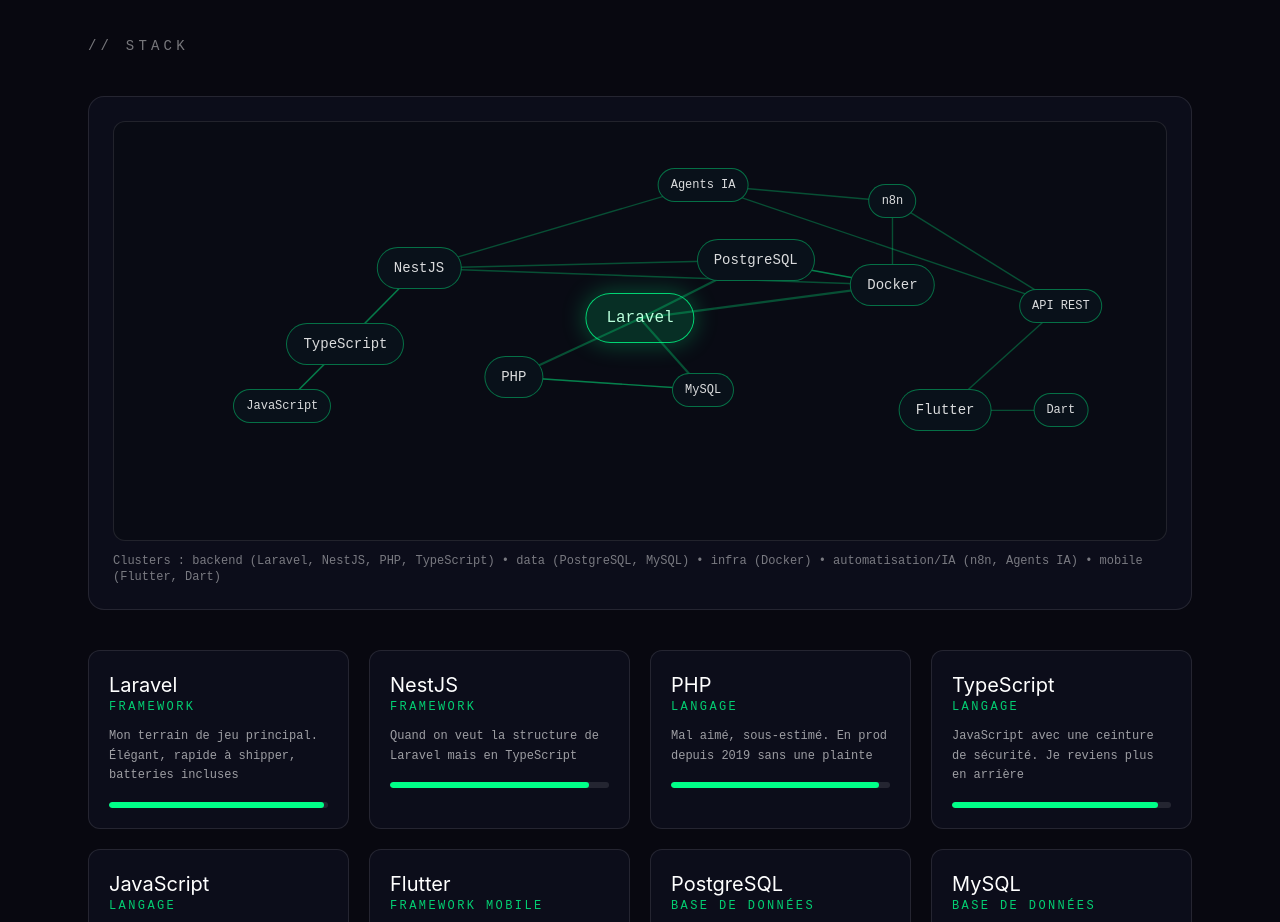
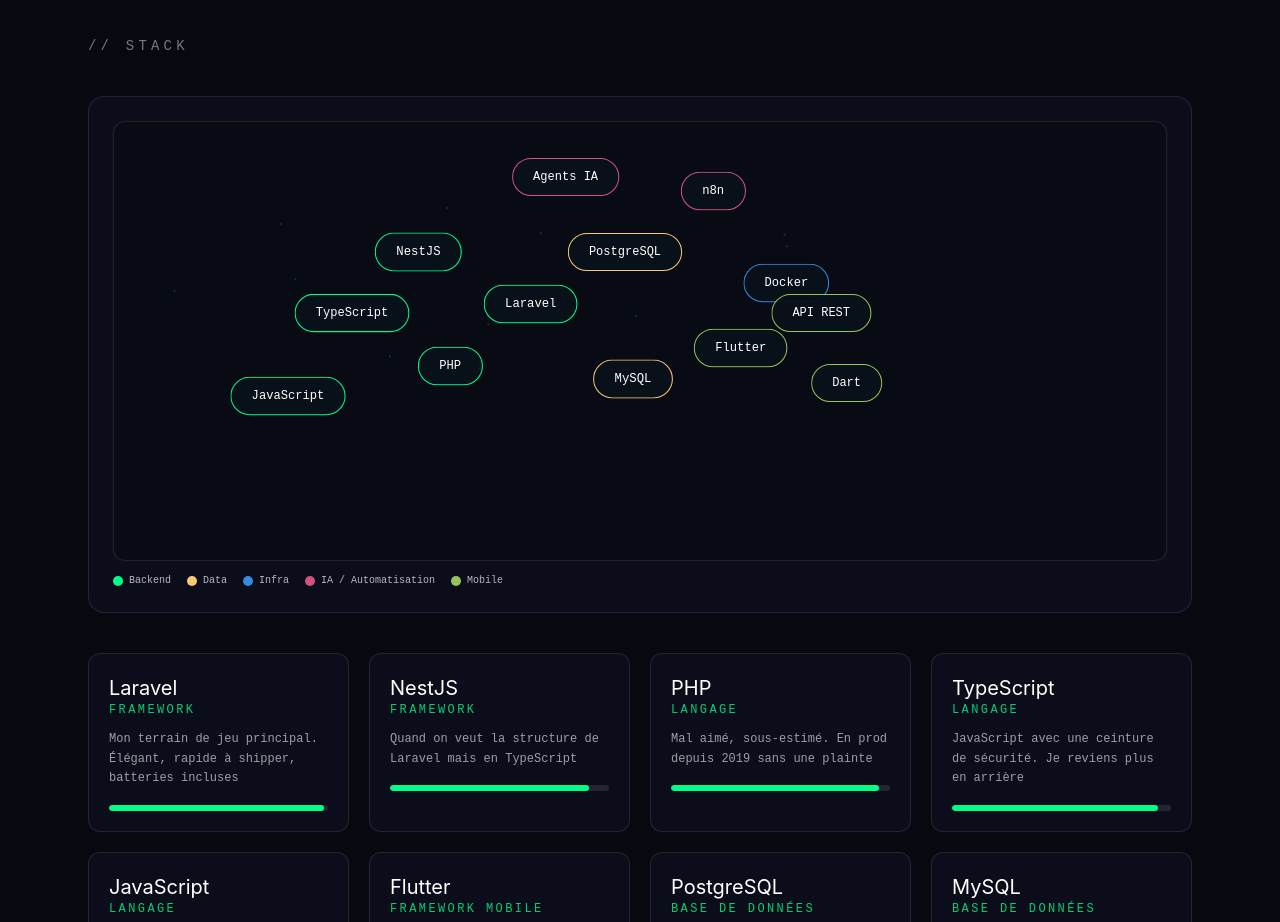
Before and after one commit to shikileliondor/Portfoliomorel, a Next.js app: page / in a window 1280 px wide. Shown: the part 860-1782 px from the top of the page. Built offline with nearby package versions, Linux system fonts and the light colour scheme.

Commit message:
Améliore le graphe stack interactif et animé

```diff
--- a/components/PortfolioPage.tsx
+++ b/components/PortfolioPage.tsx
@@ -19,6 +19,15 @@
   | "n8n"
   | "Agents IA"
   | "API REST";
+
+type ClusterName = "backend" | "data" | "infra" | "ia" | "mobile";
+
+type GraphNode = {
+  x: number;
+  y: number;
+  size: "sm" | "md" | "lg";
+  cluster: ClusterName;
+};
 
 const stackItems = [
   { name: "Laravel", type: "Framework", level: 98, opinion: "Mon terrain de jeu principal. Élégant, rapide à shipper, batteries incluses" },
@@ -45,24 +54,37 @@
   { name: "Dart", type: "Langage", level: 82, opinion: "Propre et typé. On l'oublie vite tellement Flutter l'abstrait bien" },
 ] as const;
 
-const nodePositions: Record<
-  NodeName,
-  { x: number; y: number; size: "sm" | "md" | "lg"; cluster: string }
-> = {
-  Laravel: { x: 50, y: 47, size: "lg", cluster: "backend" },
-  NestJS: { x: 29, y: 35, size: "md", cluster: "backend" },
-  PHP: { x: 38, y: 61, size: "md", cluster: "backend" },
-  TypeScript: { x: 22, y: 53, size: "md", cluster: "backend" },
-  JavaScript: { x: 16, y: 68, size: "sm", cluster: "backend" },
-  Flutter: { x: 79, y: 69, size: "md", cluster: "mobile" },
-  Dart: { x: 90, y: 69, size: "sm", cluster: "mobile" },
-  PostgreSQL: { x: 61, y: 33, size: "md", cluster: "data" },
-  MySQL: { x: 56, y: 64, size: "sm", cluster: "data" },
-  Docker: { x: 74, y: 39, size: "md", cluster: "infra" },
-  n8n: { x: 74, y: 19, size: "sm", cluster: "ia" },
-  "Agents IA": { x: 56, y: 15, size: "sm", cluster: "ia" },
-  "API REST": { x: 90, y: 44, size: "sm", cluster: "api" },
+const nodePositions: Record<NodeName, GraphNode> = {
+  Laravel: { x: 44, y: 46, size: "lg", cluster: "backend" },
+  NestJS: { x: 33, y: 34, size: "md", cluster: "backend" },
+  PHP: { x: 35, y: 60, size: "md", cluster: "backend" },
+  TypeScript: { x: 28, y: 48, size: "md", cluster: "backend" },
+  JavaScript: { x: 22, y: 67, size: "sm", cluster: "backend" },
+  Flutter: { x: 64, y: 56, size: "md", cluster: "mobile" },
+  Dart: { x: 73, y: 64, size: "sm", cluster: "mobile" },
+  PostgreSQL: { x: 54, y: 34, size: "md", cluster: "data" },
+  MySQL: { x: 53, y: 63, size: "sm", cluster: "data" },
+  Docker: { x: 68, y: 41, size: "md", cluster: "infra" },
+  n8n: { x: 60, y: 20, size: "sm", cluster: "ia" },
+  "Agents IA": { x: 48, y: 17, size: "sm", cluster: "ia" },
+  "API REST": { x: 72, y: 48, size: "sm", cluster: "mobile" },
 };
+
+const clusterColors: Record<ClusterName, string> = {
+  backend: "#00ff88",
+  data: "#FAC775",
+  infra: "#378ADD",
+  ia: "#D4537E",
+  mobile: "#97C459",
+};
+
+const clusterLabels: Array<{ key: ClusterName; label: string }> = [
+  { key: "backend", label: "Backend" },
+  { key: "data", label: "Data" },
+  { key: "infra", label: "Infra" },
+  { key: "ia", label: "IA / Automatisation" },
+  { key: "mobile", label: "Mobile" },
+];
 
 const nodeLinks: Array<[NodeName, NodeName]> = [
   ["Laravel", "PHP"],
@@ -86,6 +108,27 @@
   ["Agents IA", "NestJS"],
   ["Agents IA", "API REST"],
 ];
+
+const nodeInfo: Record<NodeName, { years: string; type: string; opinion: string }> = {
+  Laravel: { years: "6 ans", type: "Backend", opinion: "Mon framework MVP: livré vite, propre et scalable." },
+  NestJS: { years: "4 ans", type: "Backend", opinion: "Architecture clean côté Node, parfait pour les APIs ambitieuses." },
+  PHP: { years: "6 ans", type: "Langage", opinion: "Stable, mature, zéro drama en prod." },
+  TypeScript: { years: "5 ans", type: "Langage", opinion: "Le meilleur garde-fou quand le projet grossit." },
+  JavaScript: { years: "7 ans", type: "Langage", opinion: "Indispensable, mais je préfère le garder typé." },
+  Flutter: { years: "3 ans", type: "Mobile", opinion: "Un codebase, deux plateformes, time-to-market agressif." },
+  Dart: { years: "3 ans", type: "Langage", opinion: "Simple et efficace, parfait pour shipper mobile." },
+  PostgreSQL: { years: "6 ans", type: "Data", opinion: "Mon couteau suisse SQL pour les apps sérieuses." },
+  MySQL: { years: "6 ans", type: "Data", opinion: "Fiable et rapide quand il faut aller droit au but." },
+  Docker: { years: "5 ans", type: "Infra", opinion: "La base pour des environnements reproductibles sans friction." },
+  n8n: { years: "2 ans", type: "Automatisation", opinion: "Je remplace des tâches manuelles par des flux robustes." },
+  "Agents IA": { years: "2 ans", type: "IA", opinion: "Le backend qui raisonne, décide et agit via API." },
+  "API REST": { years: "6 ans", type: "Interface", opinion: "Le contrat clair entre mobile, web et backend." },
+};
+
+const pseudoRandom = (seed: number) => {
+  const x = Math.sin(seed * 999) * 10000;
+  return x - Math.floor(x);
+};
 
 const iaCards = [
   {
@@ -204,6 +247,114 @@
     return () => timers.forEach((t) => window.clearTimeout(t));
   }, []);
 
+  const stackGraphRef = useRef<HTMLDivElement | null>(null);
+  const [hoveredNode, setHoveredNode] = useState<NodeName | null>(null);
+  const [draggedNode, setDraggedNode] = useState<NodeName | null>(null);
+  const [graphNodes, setGraphNodes] = useState<Record<NodeName, GraphNode>>(nodePositions);
+  const [particles, setParticles] = useState(
+    Array.from({ length: 15 }, (_, i) => ({
+      x: 50 + pseudoRandom(i + 1) * 700,
+      y: 30 + pseudoRandom(i + 31) * 280,
+      vx: (pseudoRandom(i + 91) - 0.5) * 0.35,
+      vy: (pseudoRandom(i + 141) - 0.5) * 0.35,
+      color: i % 2 === 0 ? "#00ff88" : "#97C459",
+    })),
+  );
+
+  const flowMeta = useMemo(
+    () =>
+      nodeLinks.map((_, i) => ({
+        duration: 2 + pseudoRandom(i + 11) * 3,
+        begin: -(pseudoRandom(i + 101) * 5),
+      })),
+    [],
+  );
+
+  const pulseMeta = useMemo(
+    () =>
+      (Object.keys(nodePositions) as NodeName[]).reduce((acc, node, i) => {
+        acc[node] = {
+          duration: 3 + pseudoRandom(i + 201) * 3,
+          delay: -(pseudoRandom(i + 301) * 6),
+        };
+        return acc;
+      }, {} as Record<NodeName, { duration: number; delay: number }>),
+    [],
+  );
+
+  useEffect(() => {
+    let raf = 0;
+    const update = () => {
+      const bounds = stackGraphRef.current?.getBoundingClientRect();
+      if (!bounds) {
+        raf = window.requestAnimationFrame(update);
+        return;
+      }
+      setParticles((prev) =>
+        prev.map((particle) => {
+          let x = particle.x + particle.vx;
+          let y = particle.y + particle.vy;
+          let vx = particle.vx;
+          let vy = particle.vy;
+
+          if (x < 0 || x > bounds.width) {
+            vx *= -1;
+            x = Math.min(Math.max(x, 0), bounds.width);
+          }
+          if (y < 0 || y > bounds.height) {
+            vy *= -1;
+            y = Math.min(Math.max(y, 0), bounds.height);
+          }
+
+          return { ...particle, x, y, vx, vy };
+        }),
+      );
+      raf = window.requestAnimationFrame(update);
+    };
+    raf = window.requestAnimationFrame(update);
+    return () => window.cancelAnimationFrame(raf);
+  }, []);
+
+  useEffect(() => {
+    if (!draggedNode) return;
+
+    const onMove = (event: PointerEvent) => {
+      const bounds = stackGraphRef.current?.getBoundingClientRect();
+      if (!bounds) return;
+
+      const x = ((event.clientX - bounds.left) / bounds.width) * 100;
+      const y = ((event.clientY - bounds.top) / bounds.height) * 100;
+
+      setGraphNodes((prev) => ({
+        ...prev,
+        [draggedNode]: {
+          ...prev[draggedNode],
+          x: Math.min(Math.max(x, 8), 92),
+          y: Math.min(Math.max(y, 10), 90),
+        },
+      }));
+    };
+
+    const onUp = () => setDraggedNode(null);
+
+    window.addEventListener("pointermove", onMove);
+    window.addEventListener("pointerup", onUp);
+    return () => {
+      window.removeEventListener("pointermove", onMove);
+      window.removeEventListener("pointerup", onUp);
+    };
+  }, [draggedNode]);
+
+  const connectedNodes = useMemo(() => {
+    if (!hoveredNode) return new Set<NodeName>();
+    const set = new Set<NodeName>([hoveredNode]);
+    nodeLinks.forEach(([from, to]) => {
+      if (from === hoveredNode) set.add(to);
+      if (to === hoveredNode) set.add(from);
+    });
+    return set;
+  }, [hoveredNode]);
+
   const badges = useMemo(() => ["Laravel", "NestJS", "PostgreSQL", "Docker", "n8n", "Flutter"], []);
 
   return (
@@ -315,46 +466,99 @@
         </motion.h2>
 
         <div className="mb-10 rounded-2xl border border-white/10 bg-[#0f1020]/70 p-4 md:p-6">
-          <div className="relative h-[420px] w-full overflow-hidden rounded-xl border border-white/10 bg-[#090b14]">
+          <div ref={stackGraphRef} className="relative h-[440px] w-full overflow-hidden rounded-xl border border-white/10 bg-[#090b14]">
             <svg className="absolute inset-0 h-full w-full">
+              {particles.map((particle, i) => (
+                <circle key={`particle-${i}`} cx={particle.x} cy={particle.y} r="1" fill={particle.color} opacity="0.2" />
+              ))}
+
               {nodeLinks.map(([from, to], i) => {
-                const start = nodePositions[from];
-                const end = nodePositions[to];
+                const startNode = graphNodes[from];
+                const endNode = graphNodes[to];
+                const pathId = `stack-link-${i}`;
+                const isLinkedToHover = hoveredNode ? from === hoveredNode || to === hoveredNode : false;
+                const speedFactor = isLinkedToHover ? 3 : 1;
+
                 return (
-                  <line
-                    key={`${from}-${to}-${i}`}
-                    x1={`${start.x}%`}
-                    y1={`${start.y}%`}
-                    x2={`${end.x}%`}
-                    y2={`${end.y}%`}
-                    stroke="rgba(0,255,136,0.28)"
-                    strokeWidth={from === "Laravel" || to === "Laravel" ? 2.2 : 1.4}
-                  />
+                  <g key={`${from}-${to}-${i}`}>
+                    <path
+                      id={pathId}
+                      d={`M ${startNode.x}% ${startNode.y}% L ${endNode.x}% ${endNode.y}%`}
+                      fill="none"
+                      stroke={clusterColors[startNode.cluster]}
+                      strokeWidth={from === "Laravel" || to === "Laravel" ? 2 : 1.5}
+                      strokeOpacity={hoveredNode ? (isLinkedToHover ? 0.6 : 0.08) : 0.15}
+                    />
+                    <circle r={isLinkedToHover ? 5 : 3} fill={clusterColors[startNode.cluster]} opacity="0.8">
+                      <animateMotion
+                        dur={`${(flowMeta[i].duration / speedFactor).toFixed(2)}s`}
+                        begin={`${flowMeta[i].begin}s`}
+                        repeatCount="indefinite"
+                      >
+                        <mpath href={`#${pathId}`} />
+                      </animateMotion>
+                    </circle>
+                  </g>
                 );
               })}
             </svg>
 
-            {(Object.keys(nodePositions) as NodeName[]).map((node) => {
-              const config = nodePositions[node];
-              const sizeClass = config.size === "lg" ? "px-5 py-3 text-base" : config.size === "md" ? "px-4 py-2.5 text-sm" : "px-3 py-2 text-xs";
+            {(Object.keys(graphNodes) as NodeName[]).map((node) => {
+              const config = graphNodes[node];
+              const isConnected = hoveredNode ? connectedNodes.has(node) : true;
+              const isHovered = hoveredNode === node;
               return (
-                <div
+                <button
+                  type="button"
                   key={node}
-                  className={`absolute -translate-x-1/2 -translate-y-1/2 rounded-full border font-mono ${sizeClass} ${
-                    node === "Laravel"
-                      ? "border-[#00ff88]/80 bg-[#00ff88]/15 text-[#baffdc] shadow-[0_0_25px_rgba(0,255,136,0.3)]"
-                      : "border-[#00ff88]/40 bg-[#09111a] text-white/85"
-                  }`}
-                  style={{ left: `${config.x}%`, top: `${config.y}%` }}
+                  onPointerDown={(event) => {
+                    event.preventDefault();
+                    setDraggedNode(node);
+                  }}
+                  onMouseEnter={() => setHoveredNode(node)}
+                  onMouseLeave={() => setHoveredNode(null)}
+                  className="absolute -translate-x-1/2 -translate-y-1/2 rounded-[999px] border bg-[#09111a]/95 px-5 py-2.5 font-mono text-xs text-white transition duration-300"
+                  style={{
+                    left: `${config.x}%`,
+                    top: `${config.y}%`,
+                    borderColor: clusterColors[config.cluster],
+                    opacity: hoveredNode ? (isConnected ? 1 : 0.25) : 1,
+                    transform: `translate(-50%, -50%) scale(${isHovered ? 1.15 : 1})`,
+                    boxShadow: isHovered ? `0 0 22px ${clusterColors[config.cluster]}66` : "none",
+                    animation: isHovered
+                      ? "none"
+                      : `nodePulse ${pulseMeta[node].duration.toFixed(2)}s ease-in-out ${pulseMeta[node].delay.toFixed(2)}s infinite`,
+                  }}
                 >
                   {node}
-                </div>
+                </button>
               );
             })}
+
+            {hoveredNode && (
+              <div
+                className="pointer-events-none absolute z-20 max-w-[260px] rounded-xl border border-white/20 bg-[#0b1020]/95 p-3"
+                style={{
+                  left: `${Math.min(graphNodes[hoveredNode].x + 3, 74)}%`,
+                  top: `${Math.max(graphNodes[hoveredNode].y - 11, 8)}%`,
+                }}
+              >
+                <p className="font-syne text-sm text-white">{hoveredNode}</p>
+                <p className="font-mono text-[10px] uppercase tracking-[0.2em] text-white/55">{nodeInfo[hoveredNode].type}</p>
+                <p className="mt-1 font-mono text-[11px] text-white/75">XP: {nodeInfo[hoveredNode].years}</p>
+                <p className="mt-2 font-mono text-[11px] leading-relaxed text-white/70">{nodeInfo[hoveredNode].opinion}</p>
+              </div>
+            )}
           </div>
-          <p className="mt-3 font-mono text-xs text-white/45">
-            Clusters : backend (Laravel, NestJS, PHP, TypeScript) • data (PostgreSQL, MySQL) • infra (Docker) • automatisation/IA (n8n, Agents IA) • mobile (Flutter, Dart)
-          </p>
+
+          <div className="mt-3 flex flex-wrap items-center gap-4">
+            {clusterLabels.map((cluster) => (
+              <div key={cluster.key} className="flex items-center gap-1.5 font-mono text-[10px] text-white/70">
+                <span className="h-2.5 w-2.5 rounded-full" style={{ backgroundColor: clusterColors[cluster.key] }} />
+                {cluster.label}
+              </div>
+            ))}
+          </div>
         </div>
 
         <div className="grid gap-5 sm:grid-cols-2 lg:grid-cols-4">
@@ -469,6 +673,18 @@
           ))}
         </div>
       </section>
+
+      <style jsx global>{`
+        @keyframes nodePulse {
+          0%,
+          100% {
+            transform: translate(-50%, -50%) scale(1);
+          }
+          50% {
+            transform: translate(-50%, -50%) scale(1.025);
+          }
+        }
+      `}</style>
     </main>
   );
 }
```
